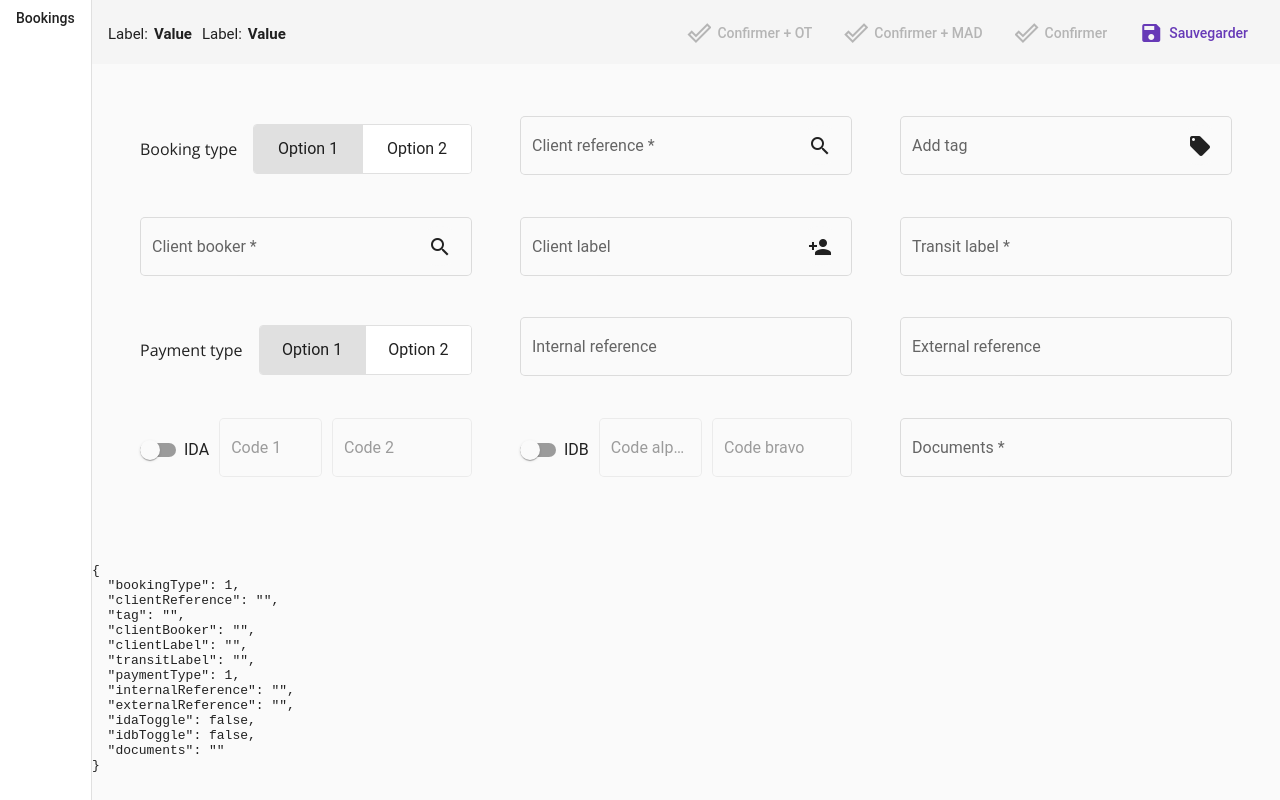
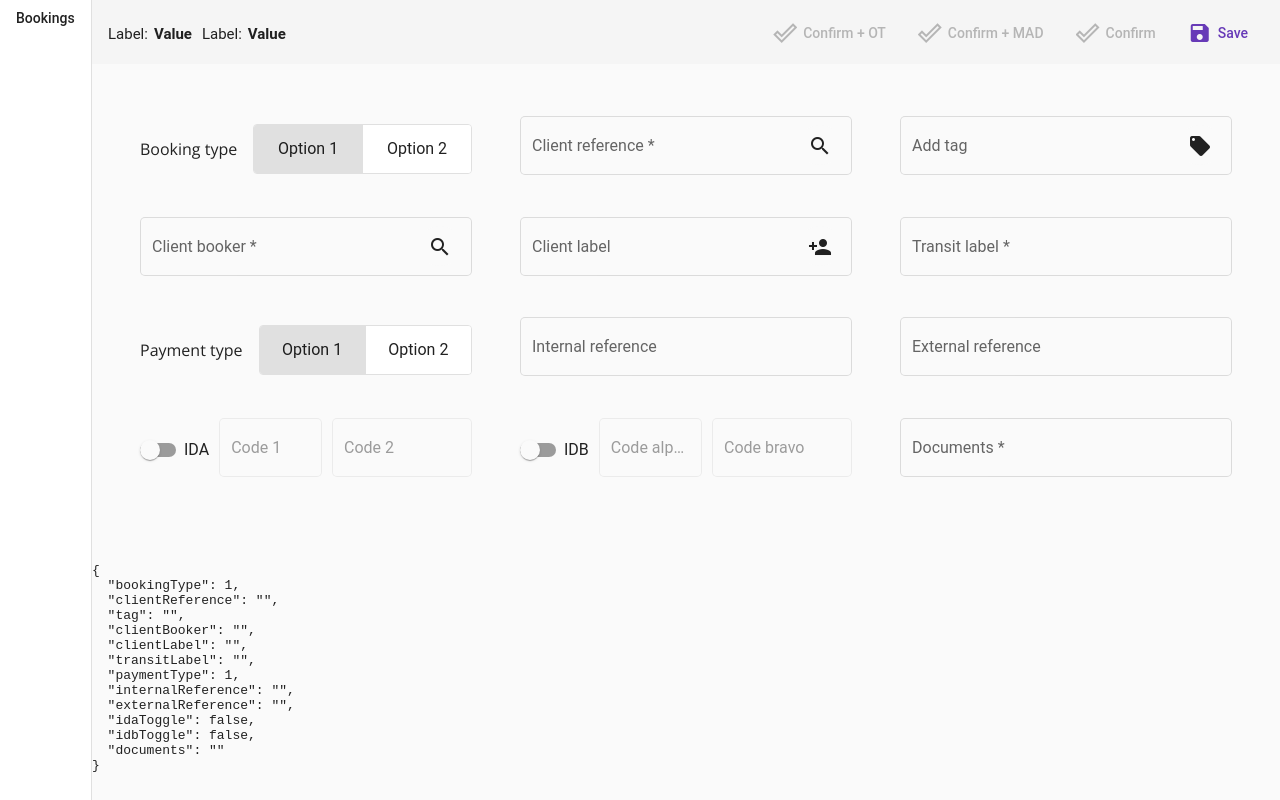
Before and after one commit to Paulo-Teixeira/angular-material-bo, an Angular app: page /bookings in a window 1280 px wide. Built offline with nearby package versions, Linux system fonts and the light colour scheme.

Commit message:
Removes localized labels

```diff
--- a/src/app/bookings/booking-toolbar/booking-toolbar.component.html
+++ b/src/app/bookings/booking-toolbar/booking-toolbar.component.html
@@ -11,19 +11,19 @@
 
   <button mat-button color="primary" type="button" [disabled]="isFormValid">
     <mat-icon aria-hidden="false">done_outline</mat-icon>
-      <span class="booking-toolbar__button-label">Confirmer + OT</span>
+    <span class="booking-toolbar__button-label">Confirm + OT</span>
   </button>
   <button mat-button color="primary" type="button" [disabled]="isFormValid">
     <mat-icon aria-hidden="false">done_outline</mat-icon>
-      <span class="booking-toolbar__button-label">Confirmer + MAD</span>
+    <span class="booking-toolbar__button-label">Confirm + MAD</span>
   </button>
   <button mat-button color="primary" type="button" (click)="submitForm()" [disabled]="isFormValid">
     <mat-icon aria-hidden="false">done_outline</mat-icon>
-      <span class="booking-toolbar__button-label">Confirmer</span>
+    <span class="booking-toolbar__button-label">Confirm</span>
   </button>
   <button mat-button color="primary" type="button">
     <mat-icon aria-hidden="false">save_outline</mat-icon>
-      <span class="booking-toolbar__button-label">Sauvegarder</span>
+    <span class="booking-toolbar__button-label">Save</span>
   </button>
 
 </mat-toolbar>
```
Lines whose indentation alone changed are shown as unchanged.
